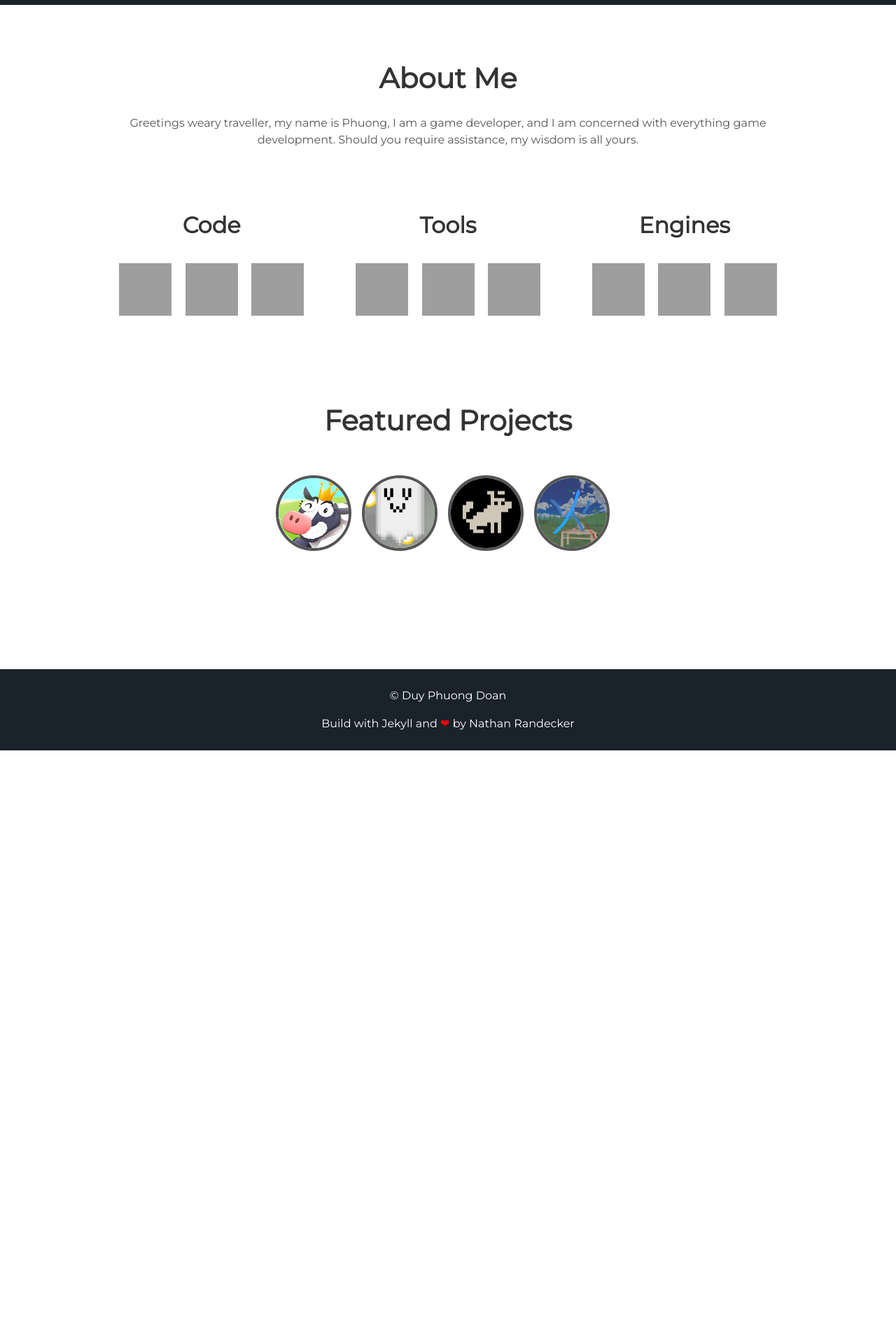
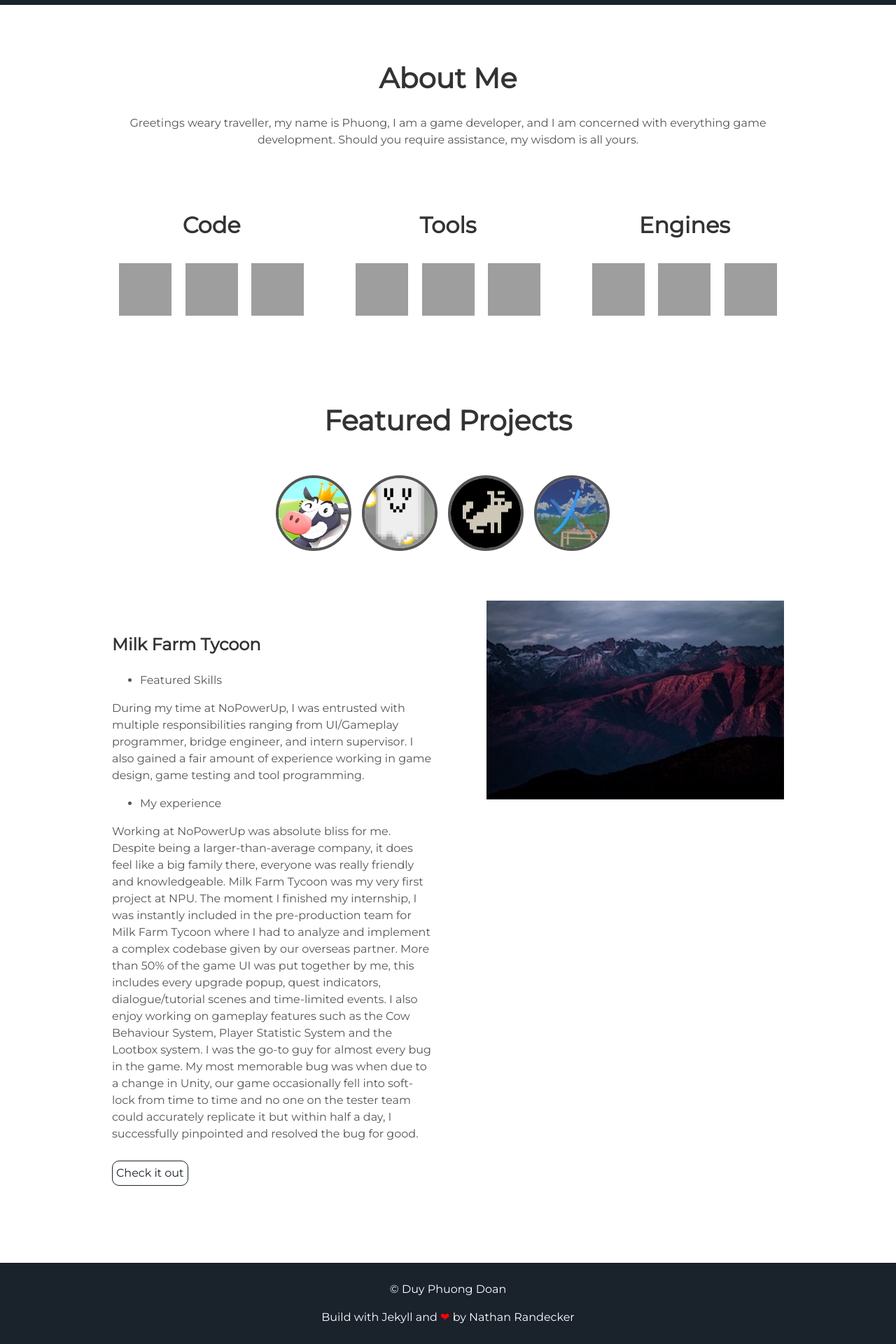
Before and after one commit to dphuong98/dphuong98.github.io, a Jekyll site: the page built from index.html, in a window 1280 px wide, cut to the strip 893-2813 px from the top of the page. Shown: the whole strip at 70% size. Built offline with Jekyll 4.4.1, drawn with Linux system fonts in a browser that asks for light colours; before the commit the page ends 1965 px from its top, so only the background shows below that; grey boxes are pictures that could not be loaded.

Commit message:
test project view

```diff
--- a/_includes/projects.html
+++ b/_includes/projects.html
@@ -2,13 +2,11 @@
   <h1> Featured Projects </h1>
 </div>
 <div class="project-tabs">
-  <img class="tablinks" src="{{ "/assets/img/ico_milkinc.png" | prepend: site.baseurl }}" onclick="openProj(event, 'milkinc')">
+  <img class="tablinks" src="{{ "/assets/img/ico_milkinc.png" | prepend: site.baseurl }}" onclick="openProj(event, 'milkinc')" id="defaultOpen">
   <img class="tablinks" src="{{ "/assets/img/ico_ssr.png" | prepend: site.baseurl }}" onclick="openProj(event, 'ssr')">
   <img class="tablinks" src="{{ "/assets/img/ico_slack.png" | prepend: site.baseurl }}" onclick="openProj(event, 'slack')">
   <img class="tablinks" src="{{ "/assets/img/ico_jappo.png" | prepend: site.baseurl }}" onclick="openProj(event, 'jappo')">
 </div>
-<br>
-<br>
 <div id="milkinc" class="project">
   <div class="images-right">
     <img alt="mountains" src="{{ "/assets/img/mountains.jpg" | prepend: site.baseurl }}" />
@@ -18,8 +16,15 @@
     <ul>
       <li> Featured Skills</li>
     </ul>
-    <p>Lorem ipsum dolor sit amet, consectetur adipisicing elit, sed do eiusmod tempor incididunt ut labore et dolore magna aliqua. Ut enim ad minim veniam, quis nostrud exercitation ullamco laboris nisi ut aliquip ex ea commodo consequat.</p>
-    <a class="project-link" href="#">Check it out</a>
+    <p>During my time at NoPowerUp, I was entrusted with multiple responsibilities ranging from UI/Gameplay programmer, bridge engineer, and intern supervisor. I also gained a fair amount of experience working in game design, game testing and tool programming.</p>
+    <ul>
+      <li> My experience</li>
+    </ul>
+    <p>Working at NoPowerUp was absolute bliss for me. Despite being a larger-than-average company, it does feel like a big family there, everyone was really friendly and knowledgeable.
+      Milk Farm Tycoon was my very first project at NPU. The moment I finished my internship, I was instantly included in the pre-production team for Milk Farm Tycoon where I had to analyze and implement a complex codebase given by our overseas partner.
+      More than 50% of the game UI was put together by me, this includes every upgrade popup, quest indicators, dialogue/tutorial scenes and time-limited events. I also enjoy working on gameplay features such as the Cow Behaviour System, Player Statistic System and the Lootbox system.
+      I was the go-to guy for almost every bug in the game. My most memorable bug was when due to a change in Unity, our game occasionally fell into soft-lock from time to time and no one on the tester team could accurately replicate it but within half a day, I successfully pinpointed and resolved the bug for good.</p>
+    <a class="project-link" href="https://play.google.com/store/apps/details?id=com.eastsidegames.milkinc&hl=en&gl=US">Check it out</a>
   </div>
 </div>
 
@@ -33,7 +38,7 @@
       <li> Featured Skills</li>
     </ul>
     <p>Lorem ipsum dolor sit amet, consectetur adipisicing elit, sed do eiusmod tempor incididunt ut labore et dolore magna aliqua. Ut enim ad minim veniam, quis nostrud exercitation ullamco laboris nisi ut aliquip ex ea commodo consequat.</p>
-    <a class="project-link" href="#">Check it out</a>
+    <a class="project-link" href="https://soiboi121.itch.io/super-space-rhythm">Check it out</a>
   </div>
 </div>
 
@@ -47,7 +52,7 @@
       <li> Featured Skills</li>
     </ul>
     <p>Lorem ipsum dolor sit amet, consectetur adipisicing elit, sed do eiusmod tempor incididunt ut labore et dolore magna aliqua. Ut enim ad minim veniam, quis nostrud exercitation ullamco laboris nisi ut aliquip ex ea commodo consequat.</p>
-    <a class="project-link" href="#">Check it out</a>
+    <a class="project-link" href="https://soiboi121.itch.io/slack-slayer">Check it out</a>
   </div>
 </div>
 
@@ -61,7 +66,7 @@
       <li> Featured Skills</li>
     </ul>
     <p>Lorem ipsum dolor sit amet, consectetur adipisicing elit, sed do eiusmod tempor incididunt ut labore et dolore magna aliqua. Ut enim ad minim veniam, quis nostrud exercitation ullamco laboris nisi ut aliquip ex ea commodo consequat.</p>
-    <a class="project-link" href="#">Check it out</a>
+    <a class="project-link" href="https://youtu.be/-E8fkhMX3uI">Check it out</a>
   </div>
 </div>
 
--- a/assets/css/main.css
+++ b/assets/css/main.css
@@ -4017,5 +4017,6 @@ body {
     border-radius: 50%;
 }
 .project {
+    margin-top: 50px;
     display: none;
 }
```
Also changed, not shown: other parts of _includes/projects.html (+1 -0 lines). Lines whose indentation alone changed are shown as unchanged.
